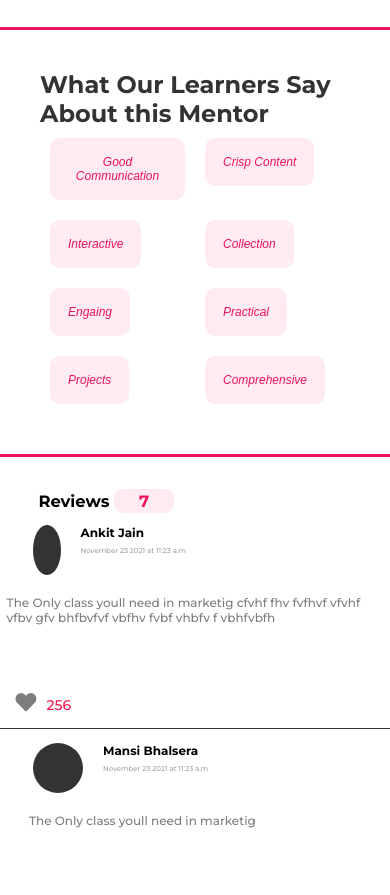
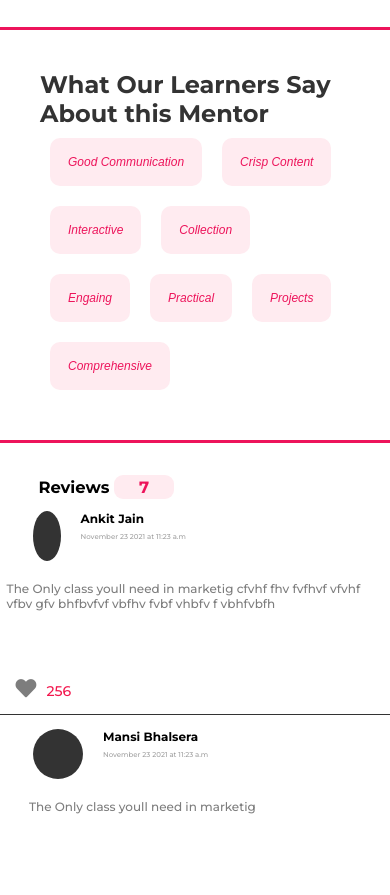
Before and after one commit to bharat-dussa/ScoolWebpage, a Vue app: page / in a window 390 px wide. Shown: the part 1960-2855 px from the top of the page. Built offline with nearby package versions, Linux system fonts and the light colour scheme.

Commit message:
learners section fixed

```diff
--- a/src/components/Learners/Learners.css
+++ b/src/components/Learners/Learners.css
@@ -56,26 +56,13 @@
     div.learner-title-container:nth-child(2) {
       padding: 0px;
       }
-    .learner-title-container > div {
-      flex: 1 1;
-    }
-    .learner-title-container .learner-title-item {
-      flex: 1 1 50%;
-    }
     .button {
       padding: 10px 35px;
       cursor: none;
     }
-    @media all and (max-width:668px) {
-      .learner-title-container .learner-title-item {
-        flex: 1 1 50%;
-      }
-    }
     @media (min-width:200px) and (max-width:667px) {
 
       button {
-        /* font-size: 1rem; */
-        /* padding: 20px 50px; */
         font-size: 12px;
         padding: 17px 18px;
       }
```
Also changed, not shown: src/components/Navbar/Navbar.vue (+5 -5 lines).
